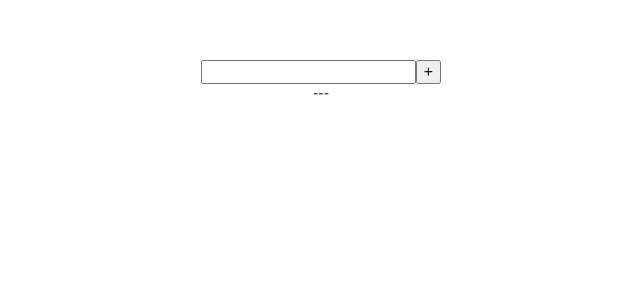
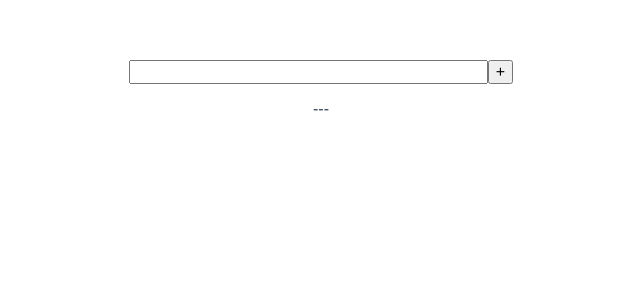
Before and after one commit to tsb99x/checkpoint, a Vue app: page / in a window 1280 px wide. Shown: the top 300 px of the page, without its empty margins (319-959 px from the left). Built offline with nearby package versions, Linux system fonts and the light colour scheme.

Commit message:
Add a basic styling to components

```diff
--- a/src/ActiveTask.vue
+++ b/src/ActiveTask.vue
@@ -1,5 +1,5 @@
 <template>
-    <div>
+    <div id="root">
         <form v-if="isEditMode" @submit.prevent="saveTitle()">
             <input
                 data-cy="title-input"
@@ -70,7 +70,27 @@
 </script>
 
 <style scoped>
+    #root {
+        display: flex;
+        justify-content: space-between;
+        align-items: center;
+        padding: 0.33rem 1rem;
+        margin: 0.25rem 0;
+        background-color: lightgrey;
+    }
+
     form {
-        display: inline;
+        display: flex;
+        margin: 0;
+    }
+
+    span {
+        text-align: left;
+    }
+
+    form,
+    input,
+    span {
+        flex-grow: 1;
     }
 </style>
--- a/src/App.vue
+++ b/src/App.vue
@@ -69,6 +69,19 @@
         -moz-osx-font-smoothing: grayscale;
         text-align: center;
         color: #2c3e50;
+        margin: 0 auto;
         margin-top: 60px;
+        max-width: 24rem;
+    }
+
+    form {
+        display: flex;
+        justify-content: stretch;
+        align-items: center;
+        margin: 1rem 0;
+    }
+
+    input {
+        flex-grow: 1;
     }
 </style>
--- a/src/DoneTask.vue
+++ b/src/DoneTask.vue
@@ -1,5 +1,5 @@
 <template>
-    <div>
+    <div id="root">
         <strike>{{ title }}</strike>
         <button data-cy="activate-task-btn" @click="activateTask()">
             ↯
@@ -23,3 +23,14 @@
         }
     }
 </script>
+
+<style scoped>
+    #root {
+        display: flex;
+        justify-content: space-between;
+        align-items: center;
+        padding: 0.33rem 1rem;
+        margin: 0.25rem 0;
+        background-color: grey;
+    }
+</style>
```
